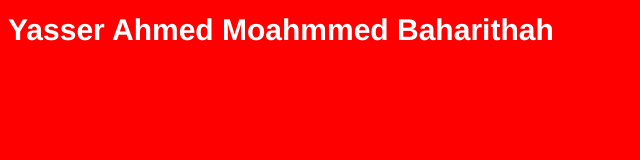
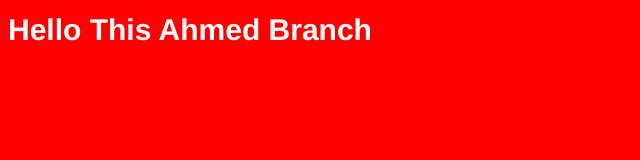
Before and after one commit to YasserBaharithah/myProject, a plain HTML site: page index.html in a window 1280 px wide. Shown: the whole page, without its empty margins (0-640 px from the left). Drawn offline with Linux system fonts and the light colour scheme.

Commit message:
Add text in the body

```diff
--- a/index.html
+++ b/index.html
@@ -7,6 +7,6 @@
     <link rel="stylesheet" href="style.css" />
   </head>
   <body>
-   <h1>Yasser Ahmed Moahmmed Baharithah</h1>
+    <h1>Hello This Ahmed Branch</h1>
   </body>
 </html>
```
